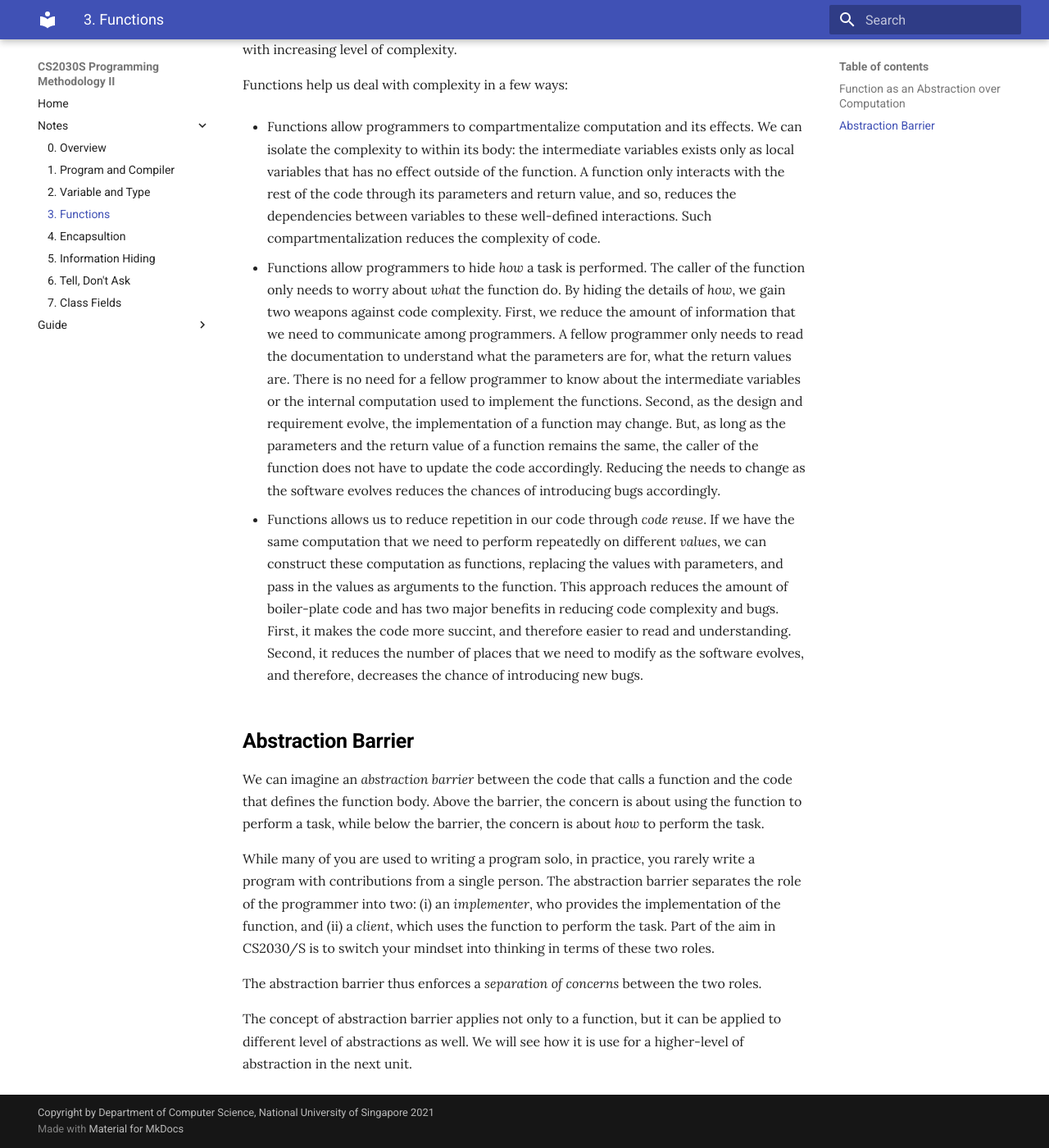
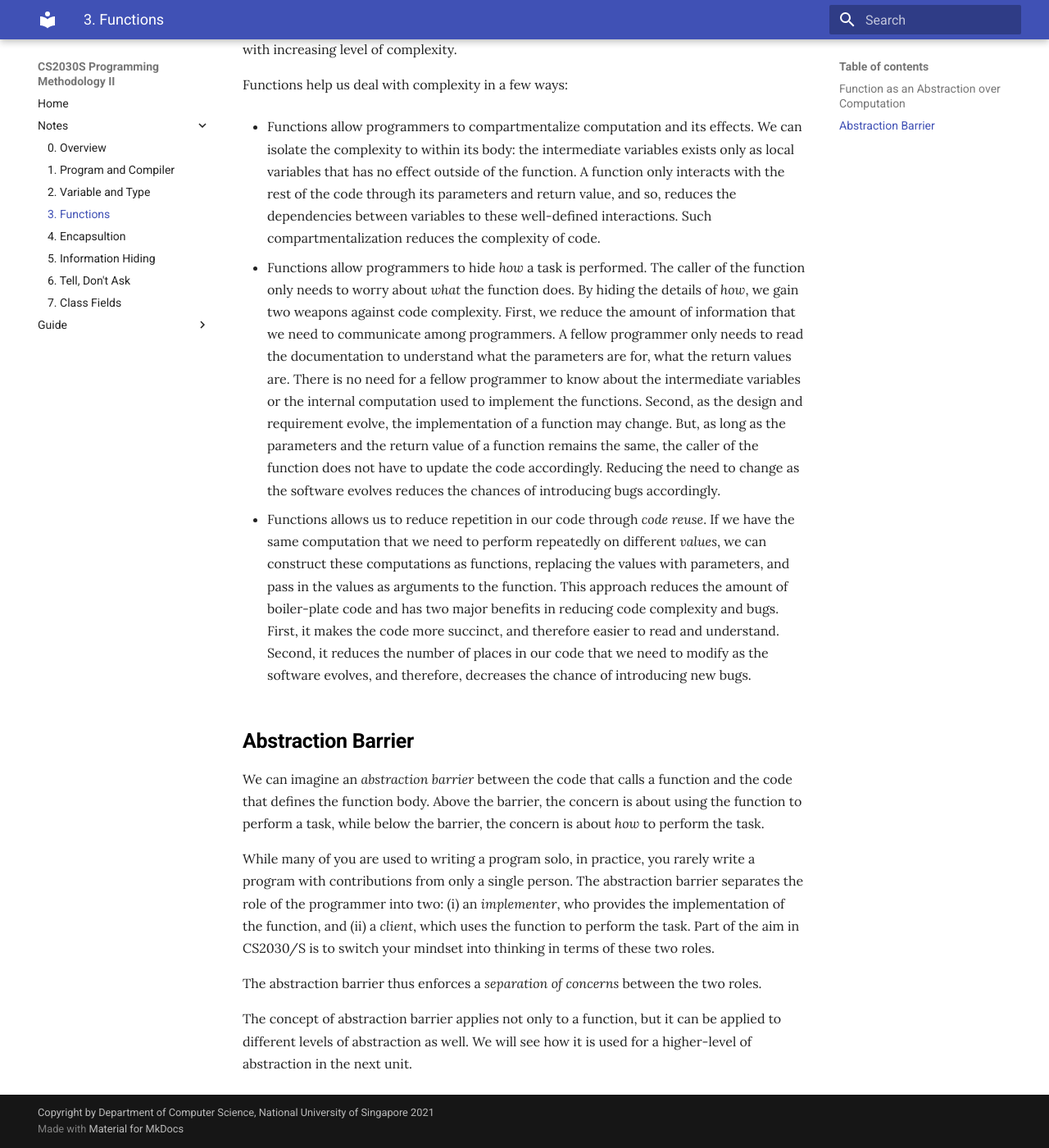
Before and after one commit to nus-cs2030s/2021-s2, an MkDocs documentation site: the page built from docs/03-function.md, in a window 1280 px wide and 1400 px high, scrolled down 598 px. Shown: the whole window at 82% size. Built offline with MkDocs 1.6.1 and Material for MkDocs 9.7.7, drawn with Linux system fonts in a browser that asks for light colours; some of the changed text lies outside the part shown.

Commit message:
Tidied some text

```diff
--- a/docs/03-function.md
+++ b/docs/03-function.md
@@ -16,16 +16,16 @@ Functions help us deal with complexity in a few ways:
 
 * Functions allow programmers to compartmentalize computation and its effects.  We can isolate the complexity to within its body: the intermediate variables exists only as local variables that has no effect outside of the function.  A function only interacts with the rest of the code through its parameters and return value, and so, reduces the dependencies between variables to these well-defined interactions.  Such compartmentalization reduces the complexity of code.
 
-* Functions allow programmers to hide _how_ a task is performed.  The caller of the function only needs to worry about _what_ the function do.  By hiding the details of _how_, we gain two weapons against code complexity.  First, we reduce the amount of information that we need to communicate among programmers.  A fellow programmer only needs to read the documentation to understand what the parameters are for, what the return values are.  There is no need for a fellow programmer to know about the intermediate variables or the internal computation used to implement the functions.  Second, as the design and requirement evolve, the implementation of a function may change.  But, as long as the parameters and the return value of a function remains the same, the caller of the function does not have to update the code accordingly.  Reducing the needs to change as the software evolves reduces the chances of introducing bugs accordingly.
+* Functions allow programmers to hide _how_ a task is performed.  The caller of the function only needs to worry about _what_ the function does.  By hiding the details of _how_, we gain two weapons against code complexity.  First, we reduce the amount of information that we need to communicate among programmers.  A fellow programmer only needs to read the documentation to understand what the parameters are for, what the return values are.  There is no need for a fellow programmer to know about the intermediate variables or the internal computation used to implement the functions.  Second, as the design and requirement evolve, the implementation of a function may change.  But, as long as the parameters and the return value of a function remains the same, the caller of the function does not have to update the code accordingly.  Reducing the need to change as the software evolves reduces the chances of introducing bugs accordingly.
 
-* Functions allows us to reduce repetition in our code through _code reuse_.  If we have the same computation that we need to perform repeatedly on different _values_, we can construct these computation as functions, replacing the values with parameters, and pass in the values as arguments to the function.  This approach reduces the amount of boiler-plate code and has two major benefits in reducing code complexity and bugs.  First, it makes the code more succint, and therefore easier to read and understanding.  Second, it reduces the number of places that we need to modify as the software evolves, and therefore, decreases the chance of introducing new bugs.
+* Functions allows us to reduce repetition in our code through _code reuse_.  If we have the same computation that we need to perform repeatedly on different _values_, we can construct these computations as functions, replacing the values with parameters, and pass in the values as arguments to the function.  This approach reduces the amount of boiler-plate code and has two major benefits in reducing code complexity and bugs.  First, it makes the code more succinct, and therefore easier to read and understand.  Second, it reduces the number of places in our code that we need to modify as the software evolves, and therefore, decreases the chance of introducing new bugs.
 
 ## Abstraction Barrier
 
 We can imagine an _abstraction barrier_ between the code that calls a function and the code that defines the function body.  Above the barrier, the concern is about using the function to perform a task, while below the barrier, the concern is about _how_ to perform the task.
 
-While many of you are used to writing a program solo, in practice, you rarely write a program with contributions from a single person.  The abstraction barrier separates the role of the programmer into two: (i) an _implementer_, who provides the implementation of the function, and (ii) a _client_, which uses the function to perform the task.  Part of the aim in CS2030/S is to switch your mindset into thinking in terms of these two roles.
+While many of you are used to writing a program solo, in practice, you rarely write a program with contributions from only a single person.  The abstraction barrier separates the role of the programmer into two: (i) an _implementer_, who provides the implementation of the function, and (ii) a _client_, which uses the function to perform the task.  Part of the aim in CS2030/S is to switch your mindset into thinking in terms of these two roles.
 
 The abstraction barrier thus enforces a _separation of concerns_ between the two roles.
 
-The concept of abstraction barrier applies not only to a function, but it can be applied to different level of abstractions as well.  We will see how it is use for a higher-level of abstraction in the next unit.
+The concept of abstraction barrier applies not only to a function, but it can be applied to different levels of abstraction as well.  We will see how it is used for a higher-level of abstraction in the next unit.
```
Also changed, not shown: other parts of docs/03-function.md (+1 -1 lines), README.md (+1 -1 lines), docs/02-type.md (+4 -4 lines), docs/04-encapsulation.md (+1 -1 lines), docs/05-infohiding.md (+2 -2 lines), docs/06-tell-dont-ask.md (+1 -1 lines).
